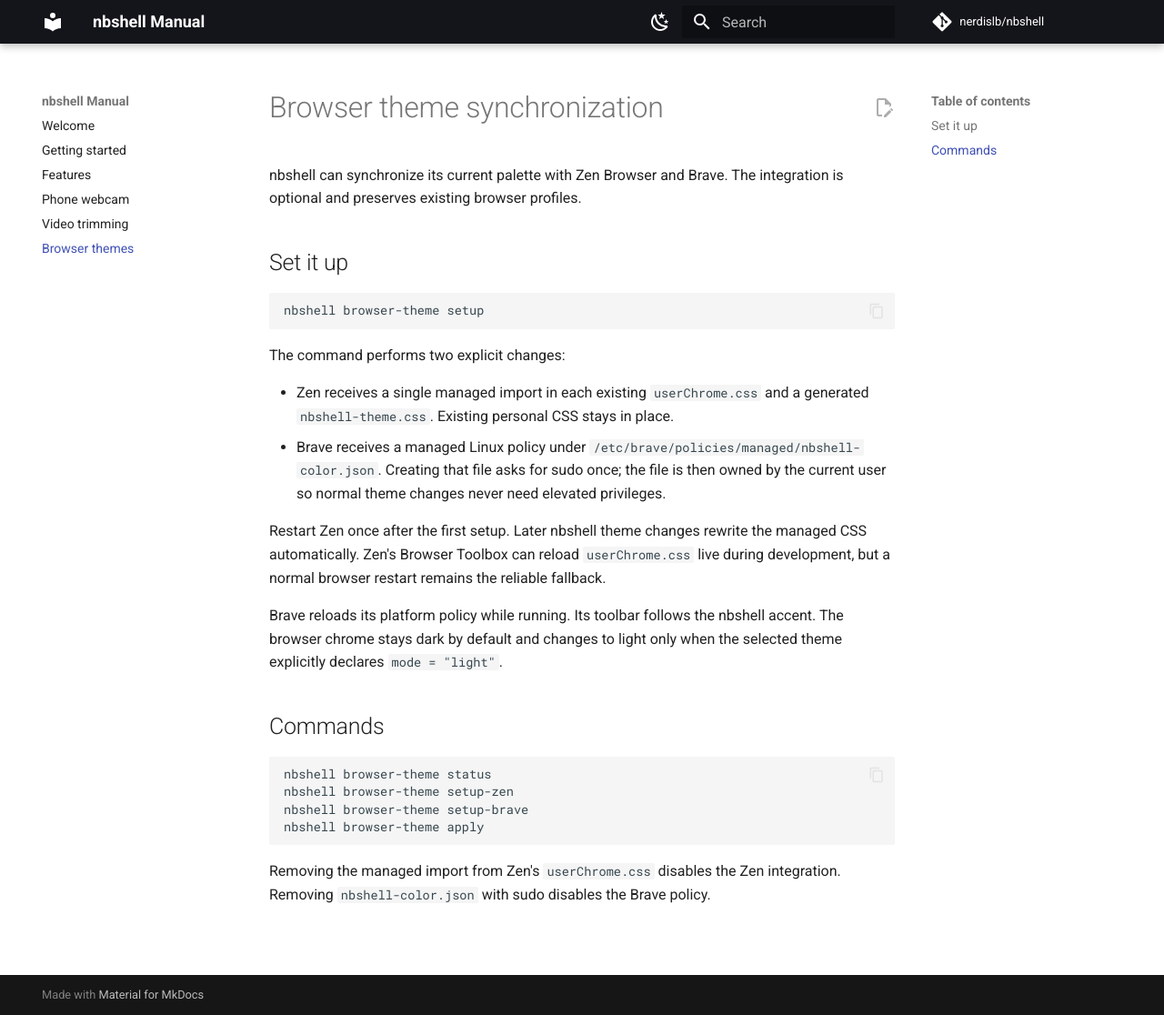
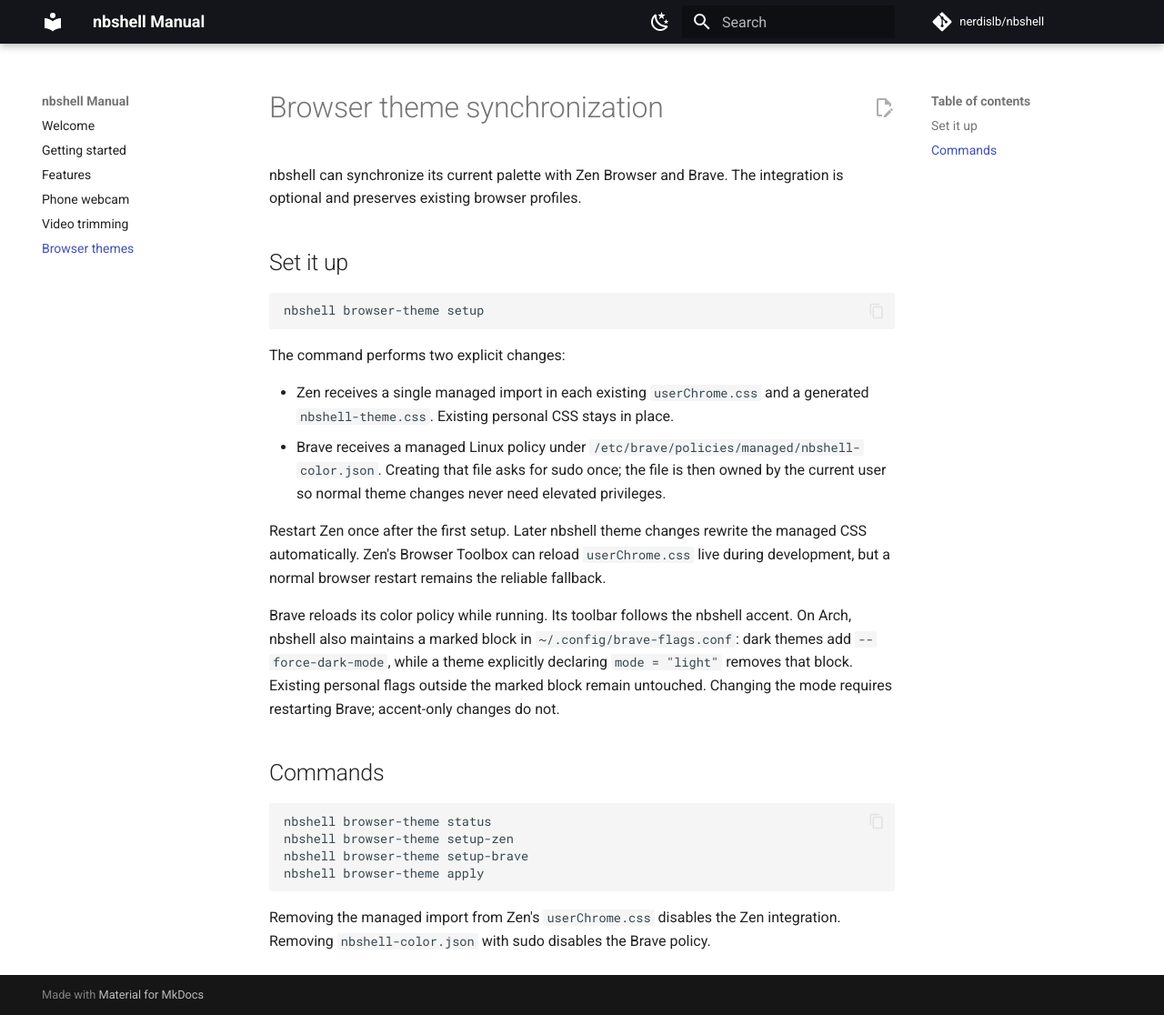
Before and after one commit to nerdislb/nbshell, an MkDocs documentation site: the page built from docs/browser-themes.md, in a window 1280 px wide and 1116 px high. Shown: the whole window at 91% size. Built offline with MkDocs 1.6.1 and Material for MkDocs 9.7.7, drawn with Linux system fonts in a browser that asks for light colours; comment, search, counter and statistics services are not loaded.

Commit message:
fix: force Brave chrome dark for dark themes

```diff
--- a/docs/browser-themes.md
+++ b/docs/browser-themes.md
@@ -23,9 +23,12 @@ managed CSS automatically. Zen's Browser Toolbox can reload `userChrome.css`
 live during development, but a normal browser restart remains the reliable
 fallback.
 
-Brave reloads its platform policy while running. Its toolbar follows the
-nbshell accent. The browser chrome stays dark by default and changes to light
-only when the selected theme explicitly declares `mode = "light"`.
+Brave reloads its color policy while running. Its toolbar follows the nbshell
+accent. On Arch, nbshell also maintains a marked block in
+`~/.config/brave-flags.conf`: dark themes add `--force-dark-mode`, while a
+theme explicitly declaring `mode = "light"` removes that block. Existing
+personal flags outside the marked block remain untouched. Changing the mode
+requires restarting Brave; accent-only changes do not.
 
 ## Commands
 
```
Also changed, not shown: 2 other files.
